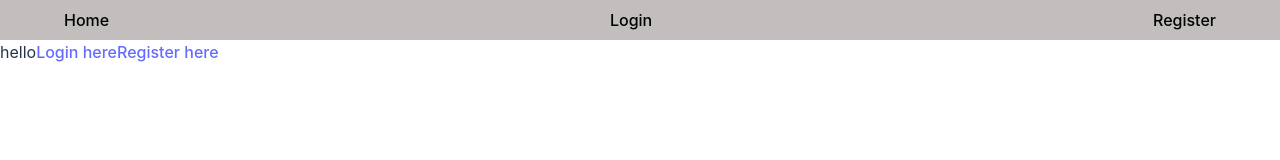
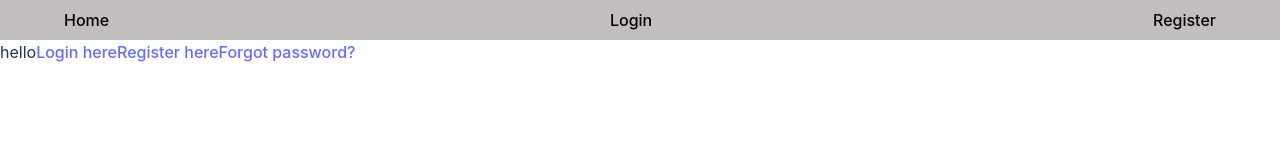
Before and after one commit to Jonhels/HelgeHub, a React (Vite) app in the folder my-app/: page / in a window 1280 px wide. Shown: the top 160 px of the page. Built offline with nearby package versions, Linux system fonts and the light colour scheme; no server answers.

Commit message:
updated homepage url for forgotten passwords

```diff
--- a/my-app/src/pages/HomePage.jsx
+++ b/my-app/src/pages/HomePage.jsx
@@ -10,6 +10,7 @@ const HomePage = () => {
             hello
             <Link to="/login">Login here</Link>
             <Link to="/register">Register here</Link>
+            <Link to="/password-reset-request">Forgot password?</Link>
         </div>
     );
 };
```
Also changed, not shown: 2 other files (tests, documents, lock files or other folders).
